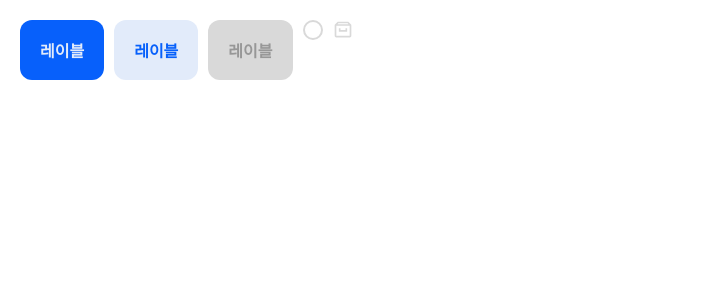
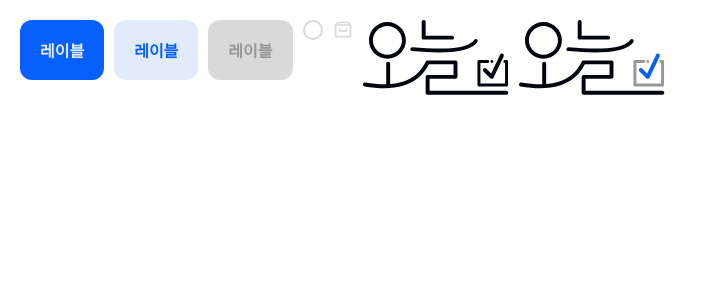
Before and after one commit to joowon-jang/react-homework, a React (Vite) app in the folder 4주차/: page / in a window 1280 px wide. Shown: the top 300 px of the page, without its empty margins (0-708 px from the left). Built offline with nearby package versions, Linux system fonts and the light colour scheme.

Commit message:
[4주차] feat: Logo 컴포넌트 구현

```diff
--- a/4주차/src/App.tsx
+++ b/4주차/src/App.tsx
@@ -2,6 +2,7 @@ import "./App.scss";
 import Button from "./components/Button/Button";
 import Checkbox from "./components/Checkbox/Checkbox";
 import Archive from "./components/Archive/Archive";
+import Logo from "./components/Logo/Logo";
 
 function App() {
   return (
@@ -11,6 +12,8 @@ function App() {
       <Button type="disabled">레이블</Button>
       <Checkbox />
       <Archive />
+      <Logo type="mono" />
+      <Logo type="stereo" />
     </div>
   );
 }
--- /dev/null
+++ b/4주차/src/components/Logo/Logo.scss
@@ -0,0 +1,6 @@
+@use "../../scss/utils" as *;
+
+.logo {
+  width: 146px;
+  height: 76px;
+}
--- /dev/null
+++ b/4주차/src/components/Logo/Logo.tsx
@@ -0,0 +1,18 @@
+import "./Logo.scss";
+
+import LogoMono from "/Logo/logo-mono.svg";
+import LogoStereo from "/Logo/logo-stereo.svg";
+
+interface LogoPropsType {
+  type: "mono" | "stereo";
+}
+
+const Logo = ({ type }: LogoPropsType) => {
+  return (
+    <h1 className="logo">
+      <img src={type === "mono" ? LogoMono : LogoStereo} alt="로고" />
+    </h1>
+  );
+};
+
+export default Logo;
```
